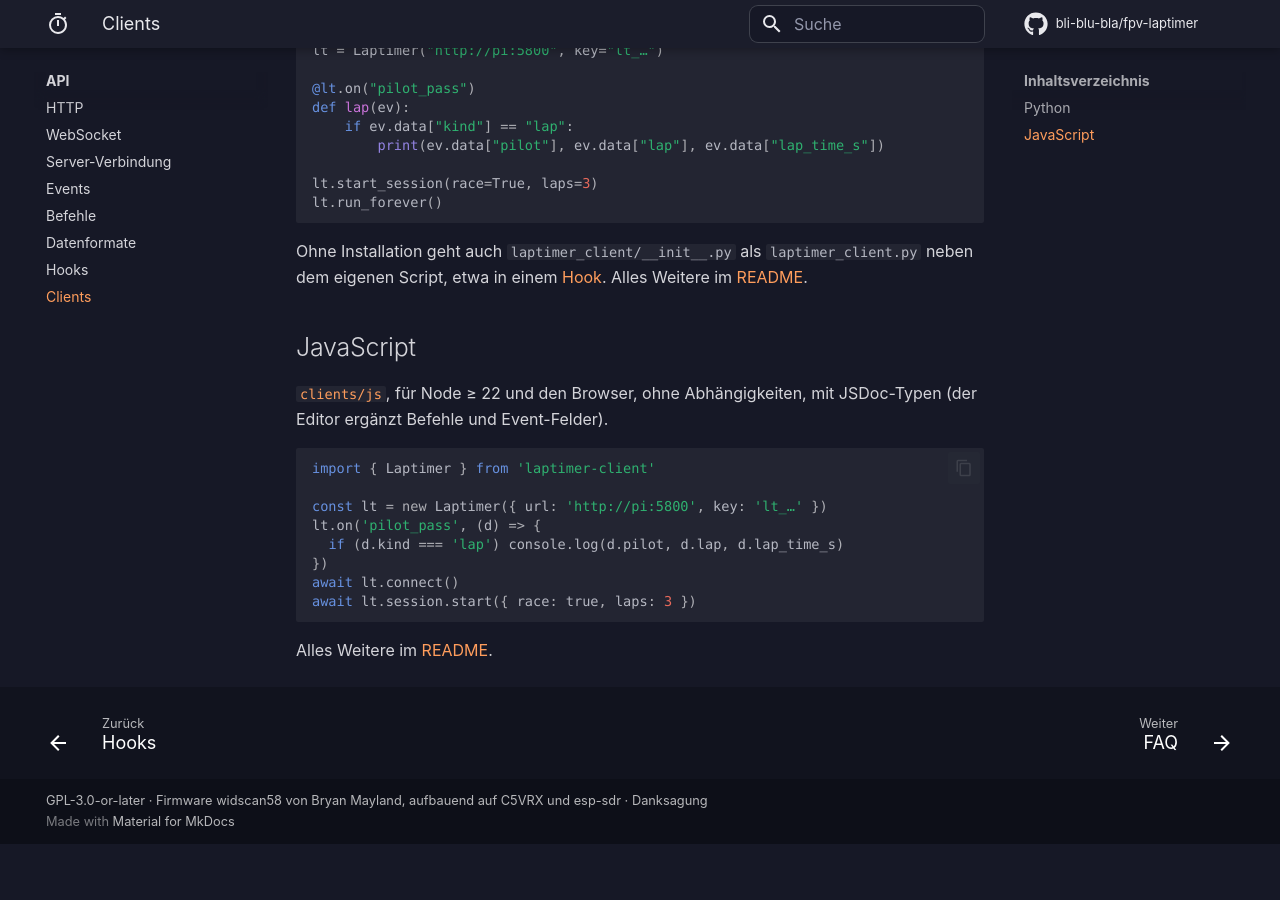
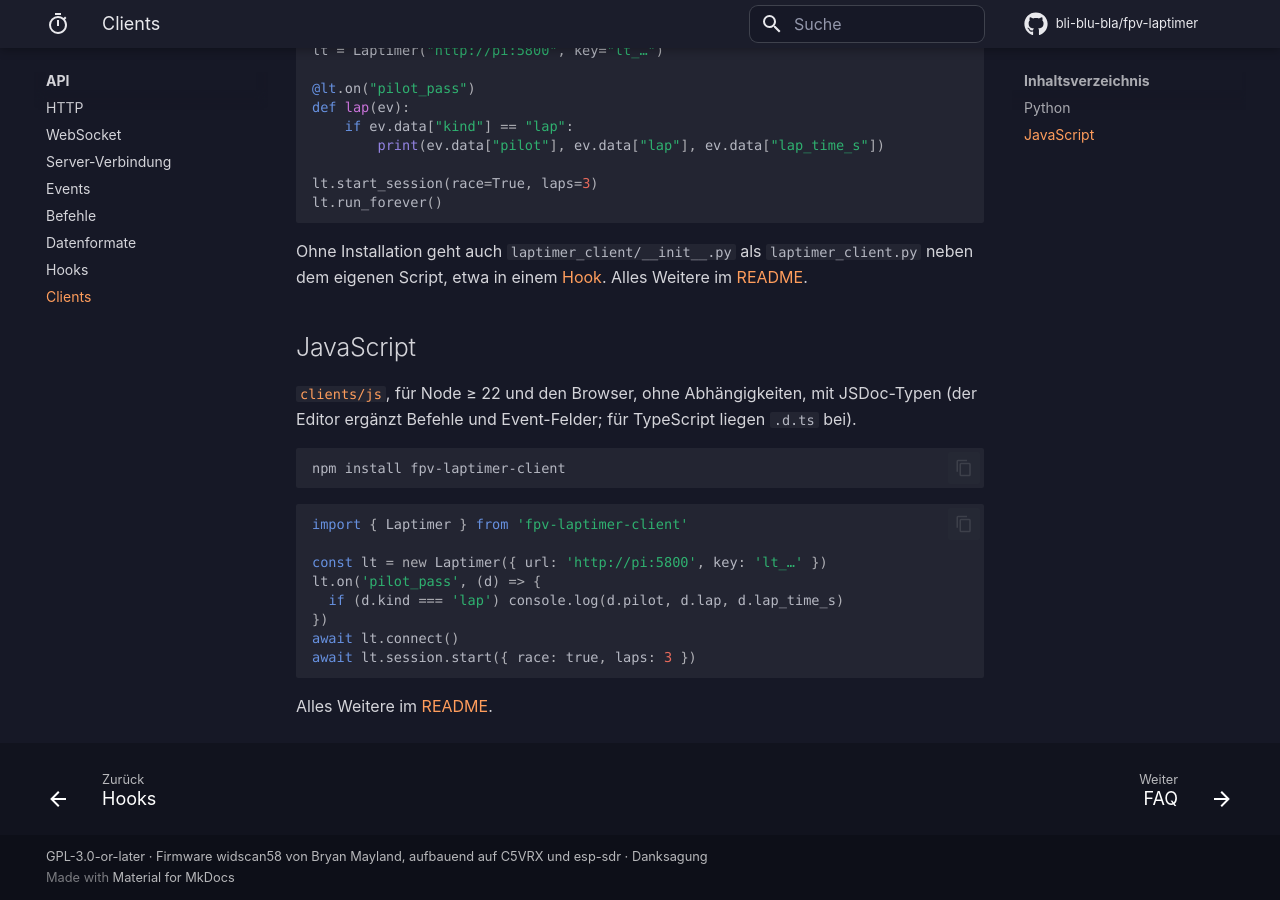
Before and after one commit to bli-blu-bla/fpv-laptimer, an MkDocs documentation site: the page built from docs/api/clients.md, in a window 1280 px wide and 900 px high, scrolled down 526 px. Built offline with MkDocs 1.6.1 and Material for MkDocs 9.7.7, drawn with Linux system fonts in a browser that asks for light colours; comment, search, counter and statistics services are not loaded; before the commit the page ends 1370 px from its top, so only the background shows below that.

Commit message:
Publish the JS client to npm as fpv-laptimer-client
Version from the js-v tag, .d.ts built from the JSDoc on pack, CI checks
the package.

Co-Authored-By: Claude Opus 5.5 <noreply@anthropic.com>

````diff
--- a/docs/api/clients.md
+++ b/docs/api/clients.md
@@ -36,10 +36,14 @@ eigenen Script, etwa in einem [Hook](hooks.md). Alles Weitere im
 
 [`clients/js`](https://github.com/bli-blu-bla/fpv-laptimer/tree/main/clients/js), für Node ≥ 22
 und den Browser, ohne Abhängigkeiten, mit JSDoc-Typen (der Editor ergänzt Befehle und
-Event-Felder).
+Event-Felder; für TypeScript liegen `.d.ts` bei).
+
+```sh
+npm install fpv-laptimer-client
+```
 
 ```js
-import { Laptimer } from 'laptimer-client'
+import { Laptimer } from 'fpv-laptimer-client'
 
 const lt = new Laptimer({ url: 'http://pi:5800', key: 'lt_…' })
 lt.on('pilot_pass', (d) => {
````
Also changed, not shown: CLAUDE.md (+1 -1 lines), clients/js/README.md (+42 -5 lines), 6 other files.
